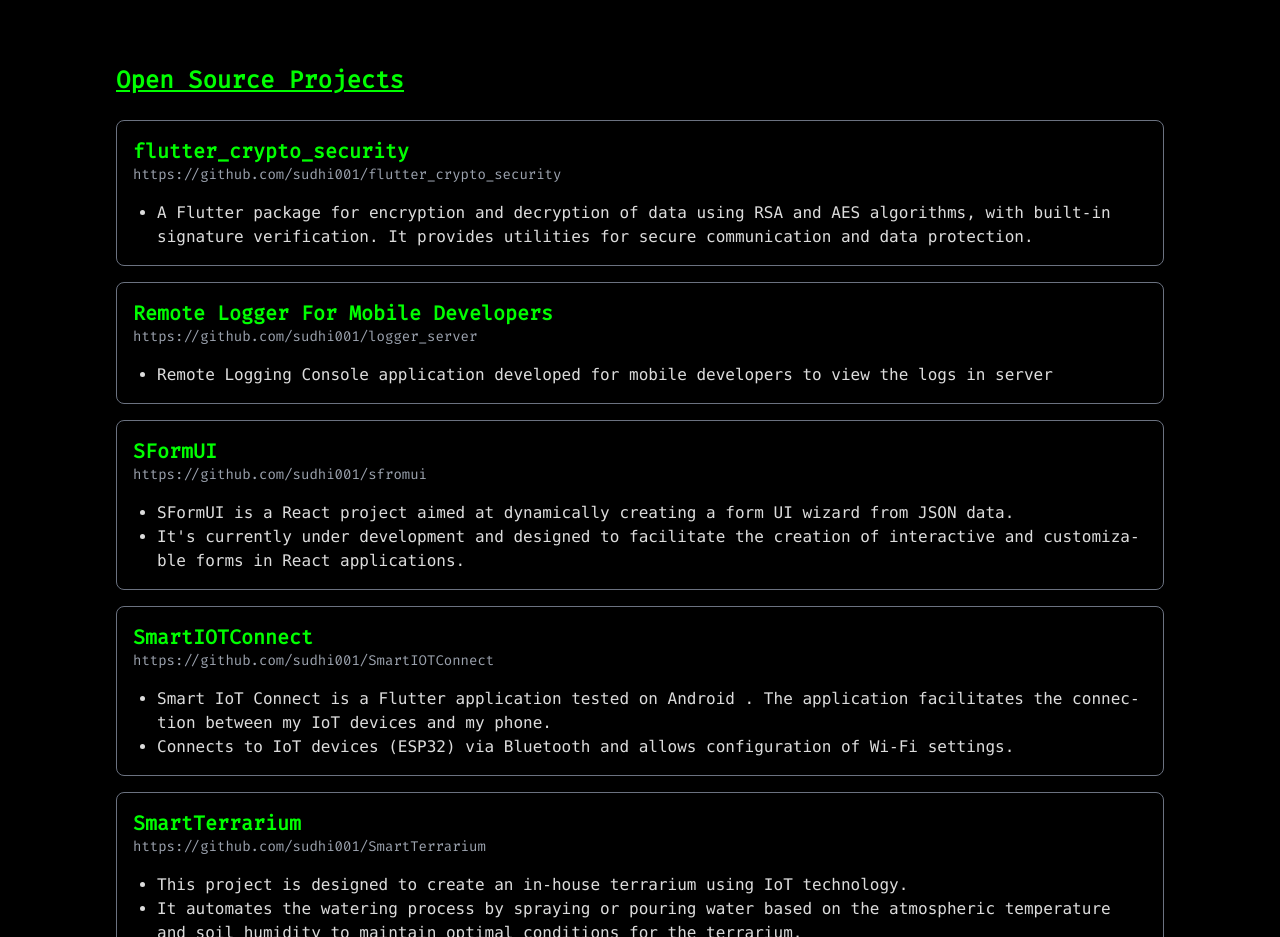
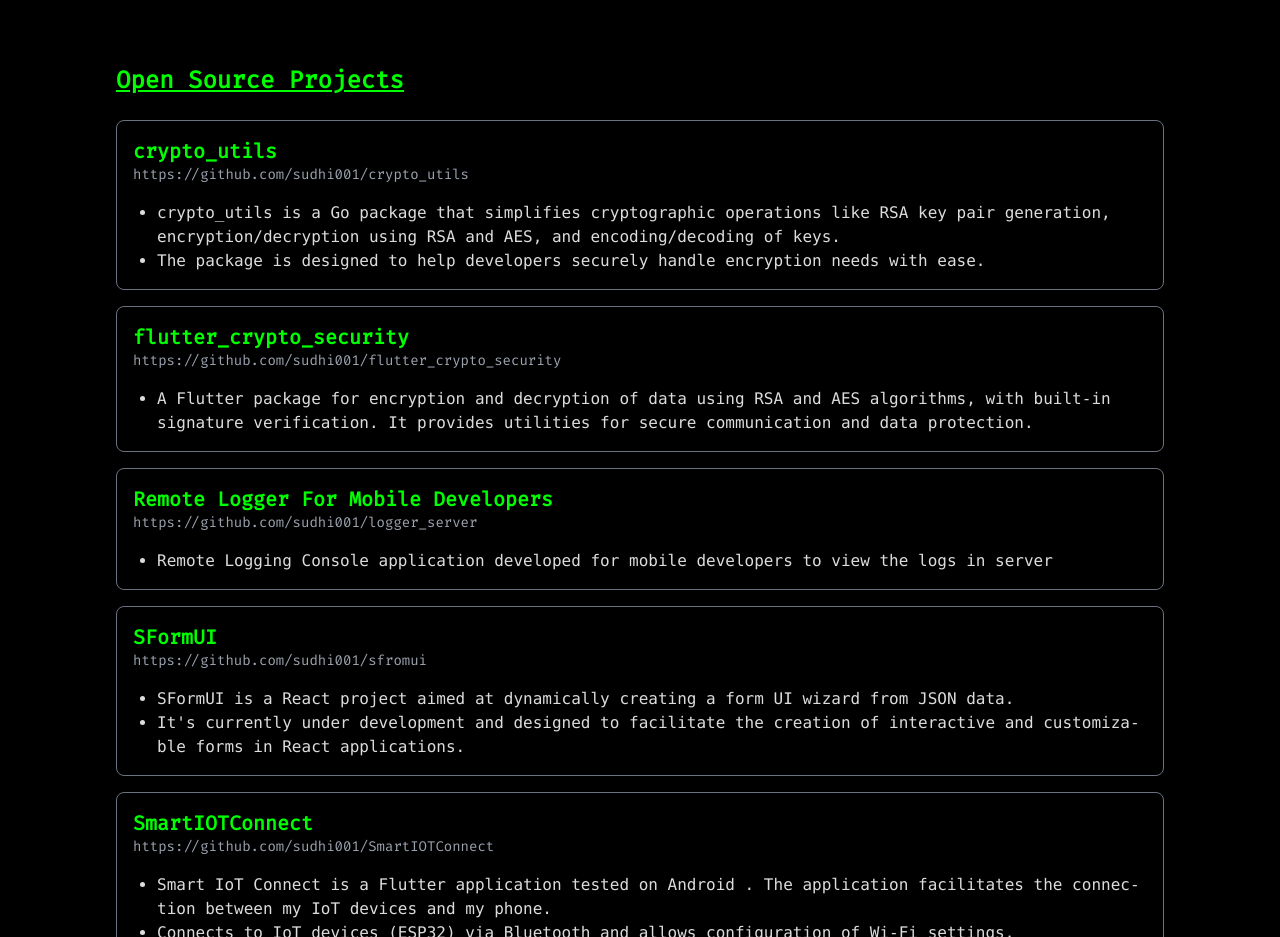
Before and after one commit to sudhi001/sudhi001.github.io, a Next.js app: page / in a window 1280 px wide. Shown: the part 3020-3957 px from the top of the page. Built offline with nearby package versions, Linux system fonts and the light colour scheme.

Commit message:
Update data.js

```diff
--- a/app/data.js
+++ b/app/data.js
@@ -125,6 +125,15 @@
   projects:{
     title:"Open Source Projects",
     data:[
+
+      {
+        title:"crypto_utils",
+        descriptions:[
+          "crypto_utils is a Go package that simplifies cryptographic operations like RSA key pair generation, encryption/decryption using RSA and AES, and encoding/decoding of keys.",
+          "The package is designed to help developers securely handle encryption needs with ease."
+        ],
+        href:"https://github.com/sudhi001/crypto_utils"
+      },
       {
         title:"flutter_crypto_security",
         descriptions:[
```
